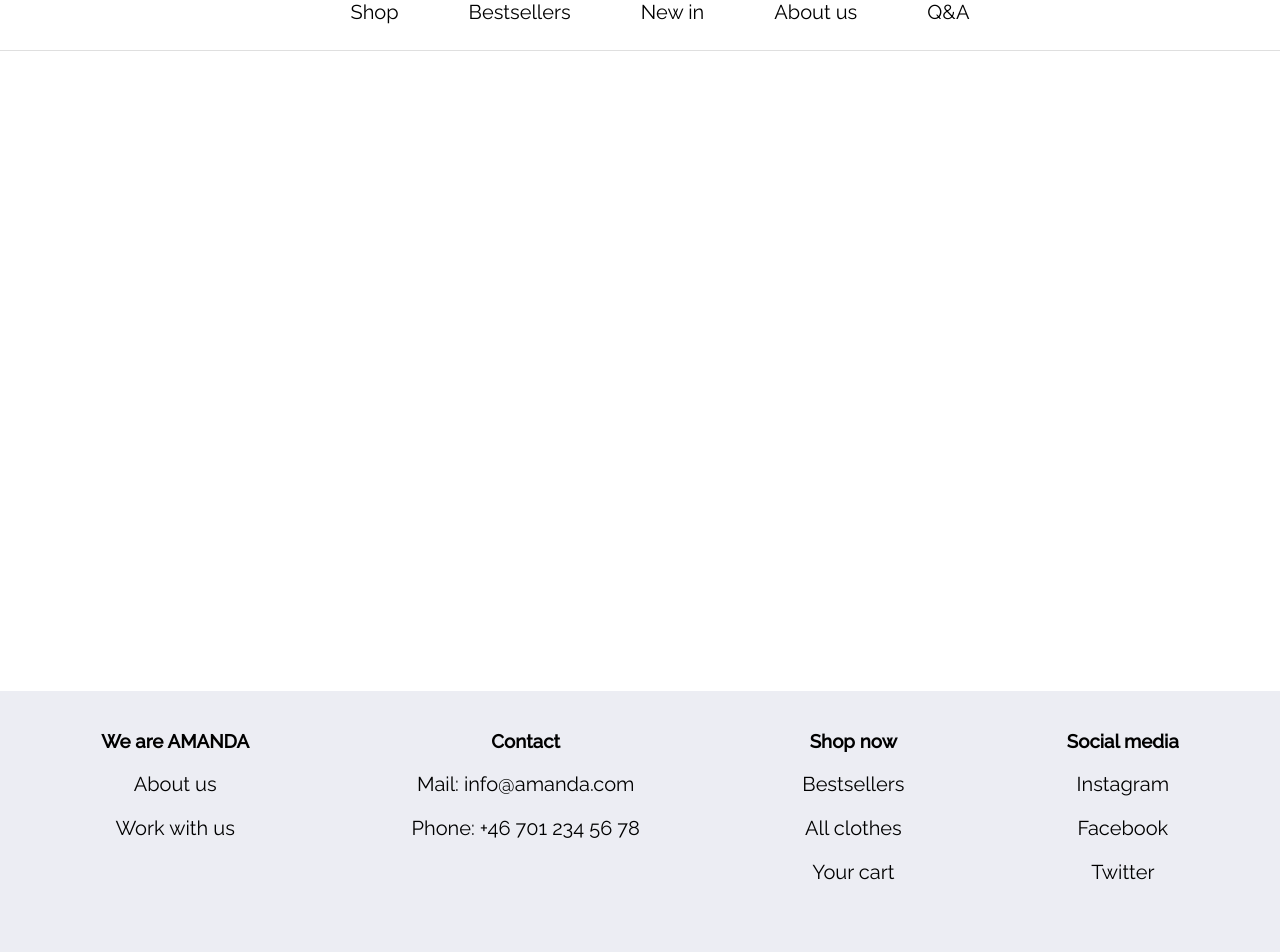
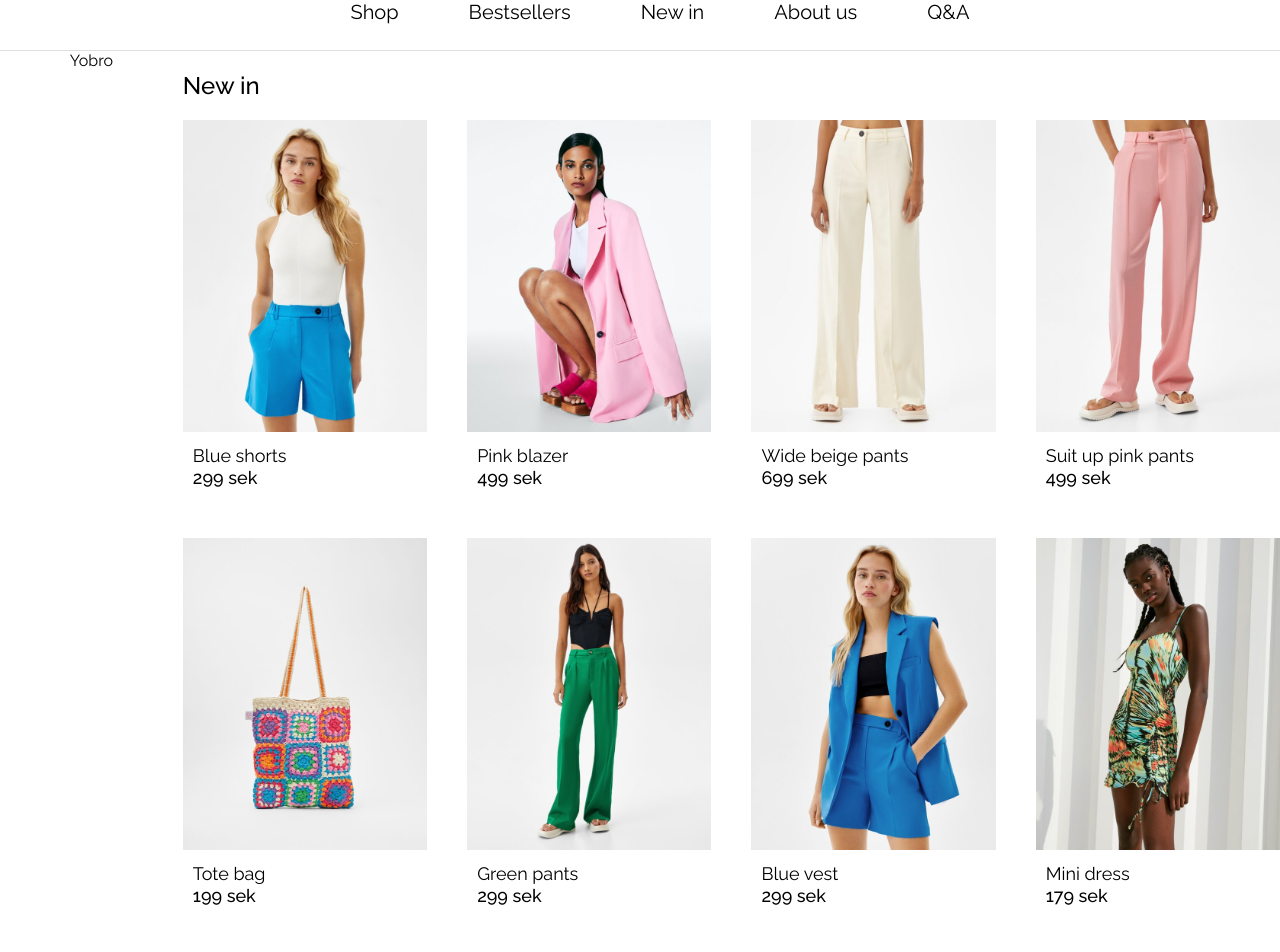
Before and after one commit to elovisae/webshop, a React (Create React App) app: page /new-in in a window 1280 px wide. Shown: the part 120-1072 px from the top of the page. Built offline with nearby package versions, Linux system fonts and the light colour scheme; a web font is replaced by a local one.

Commit message:
new in done

```diff
--- a/src/components/all/main.css
+++ b/src/components/all/main.css
@@ -6,6 +6,9 @@
     text-decoration: none;
     color: black;
 }
+.text-left{
+    text-align: left;
+}
 body{
     text-align:center;
     font-family: 'Raleway', Arial, Helvetica, sans-serif;
--- a/src/components/homePage/NewsGallery.jsx
+++ b/src/components/homePage/NewsGallery.jsx
@@ -11,10 +11,10 @@ const NewsGallery = () => {
                 <img src={beigeBag} alt="Beige bag" />
             </div>
             <div>
-                <img src={blueMiniDress} alt="" />
+                <img src={blueMiniDress} alt="Blue mini dress" />
             </div>
             <div>
-                <img src={greenBlazer} alt="" />
+                <img src={greenBlazer} alt="Green blazer" />
             </div>
         </article>
     </section>
--- a/src/components/homePage/homePage.css
+++ b/src/components/homePage/homePage.css
@@ -3,6 +3,11 @@
 .news-gallery{
     display: grid;
     grid-template-columns: repeat(3, 1fr);
+    gap: 40px;
+    padding: 0 20px;
+}
+.news-gallery div img{
+    max-width: 100%;
 }
 h2{
     font-weight: 500;
--- a/src/components/newIn/NewIn.jsx
+++ b/src/components/newIn/NewIn.jsx
@@ -2,14 +2,78 @@ import React from 'react';
 import Nav from '../all/Nav'
 import Footer from '../all/Footer'
 import './newIn.css'
+import {
+    beigeBag,
+    blueMiniDress,
+    blueShorts,
+    blueVest,
+    dressPattern,
+    greenBlazer,
+    greenDress,
+    greenPants,
+    pinkBlazer,
+    pinkDress,
+    pinkPants,
+    tote,
+    widePants
+
+} from '../../img/clothing/clothing';
 
 const NewIn = () => {
   return (
     <div>
         <Nav/>
-        <main id="newin-main">
+        <article className="new-in-wrapper">
+            <aside>
+                Yobro
+            </aside>
+            <main className='text-left'>
+                <h2>New in</h2>
+                <article className='new-in-collage'>
+                    <div className="card">
+                        <img src={blueShorts} alt="blue shorts" />
+                        <p>Blue shorts</p>
+                        <p className='prize'>299 sek</p>
+                    </div>
+                    <div className="card">
+                        <img src={pinkBlazer} alt="pink blazer" />
+                        <p>Pink blazer</p>
+                        <p className='prize'>499 sek</p>
+                    </div>
+                    <div className="card">
+                        <img src={widePants} alt="pink dress" />
+                        <p>Wide beige pants</p>
+                        <p className='prize'>699 sek</p>
+                    </div>
+                    <div className="card">
+                        <img src={pinkPants} alt="pink pants" />
+                        <p>Suit up pink pants</p>
+                        <p className='prize'>499 sek</p>
+                    </div>
+                    <div className="card">
+                        <img src={tote} alt="tote bag" />
+                        <p>Tote bag</p>
+                        <p className='prize'>199 sek</p>
+                    </div>
+                    <div className="card">
+                        <img src={greenPants} alt="green blazer" />
+                        <p>Green pants</p>
+                        <p className='prize'>299 sek</p>
+                    </div>
+                    <div className="card">
+                        <img src={blueVest} alt="blue vest" />
+                        <p>Blue vest</p>
+                        <p className='prize'>299 sek</p>
+                    </div>
+                    <div className='card'>
+                        <img src={dressPattern} alt="mini dress with colorful pattern" />
+                        <p>Mini dress</p>
+                        <p className='prize'>179 sek</p>
 
-        </main>
+                    </div>
+                </article>
+            </main>
+        </article>
         <Footer/>
     </div>
   )
--- a/src/components/newIn/newIn.css
+++ b/src/components/newIn/newIn.css
@@ -1,5 +1,27 @@
 @import url('../all/main.css');
 
-#newin-main{
-    height:600px;
+
+.new-in-collage{
+    width:100%;
+    display:grid;
+    grid-template-columns: repeat(4, 1fr);
+    gap: 40px;
 }
+
+
+.new-in-collage div img{
+    overflow: hidden;
+    max-width: 100%;
+}
+.new-in-wrapper{
+    display: grid;
+    grid-template-columns: 1fr 6fr;
+}
+.card p{
+    line-height: 0.2;
+    font-size: 18px;
+    padding-left: 10px;
+}
+.prize{
+    font-weight: 500;
+}
--- /dev/null
+++ b/src/img/clothing/clothing.jsx
@@ -0,0 +1,30 @@
+import beigeBag from './beige-bag.jpg';
+import blueMiniDress from './blue-mini-dress.jpg';
+import blueShorts from './blue-shorts.jpg';
+import blueVest from './blue-vest.jpg';
+import dressPattern from './dress-pattern.jpg';
+import greenBlazer from './green-blazer.jpg';
+import greenDress from './green-dress.jpg';
+import greenPants from './green-pants.jpg';
+import pinkBlazer from './pink-blazer.jpg'
+import pinkDress from './pink-dress.jpg'
+import pinkPants from './pink-pants.jpg'
+import tote from './tote.jpg';
+import widePants from './wide-pants.jpg'
+
+export {
+    beigeBag,
+    blueMiniDress,
+    blueShorts,
+    blueVest,
+    dressPattern,
+    greenBlazer,
+    greenDress,
+    greenPants,
+    pinkBlazer,
+    pinkDress,
+    pinkPants,
+    tote,
+    widePants
+
+}
```
Also changed, not shown: src/components/HomePage.jsx (deleted, +0 -13 lines).
